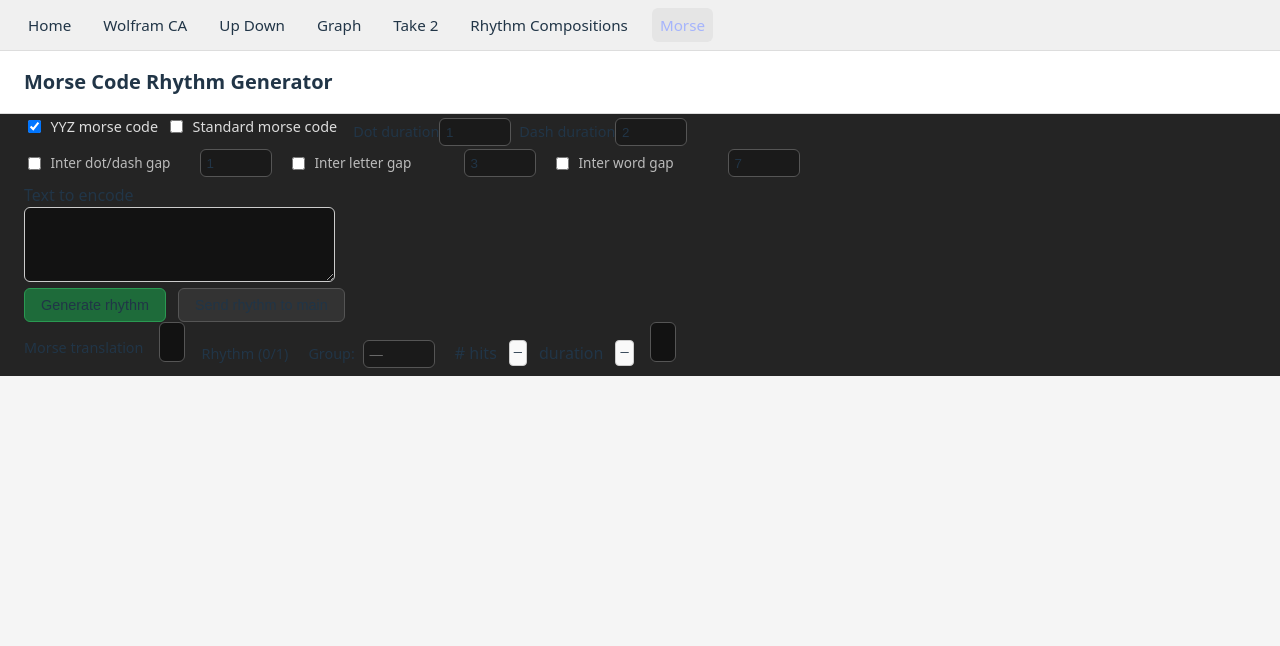
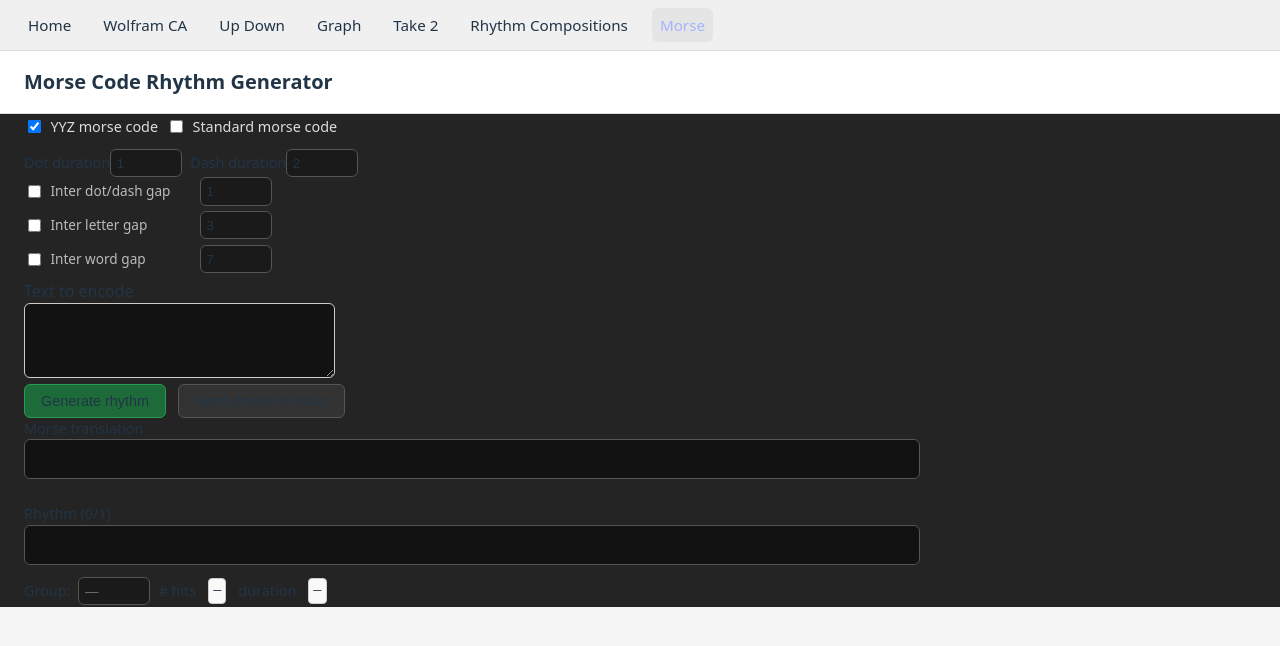
Before and after one commit to nathanfenoglio/midi_sequencing_toolbox, a React (Vite) app: page /morse in a window 1280 px wide. Shown: the top 646 px of the page. Built offline with nearby package versions, Linux system fonts and the light colour scheme.

Commit message:
layout tweaks graph page, updown page, morse page

```diff
--- a/src/App.css
+++ b/src/App.css
@@ -729,6 +729,7 @@ body {
   flex-wrap: wrap;
   gap: 0.5rem;
   min-width: 0;
+  flex-basis: 100%;
 }
 
 .field-row label {
@@ -1334,6 +1335,7 @@ button.controls.primary-send:hover:not(:disabled) {
   align-items: center;
   gap: 0.5rem 1rem;
   margin-bottom: 0.35rem;
+  flex-basis: 100%;
 }
 
 .morse-gap-label {
@@ -1362,6 +1364,7 @@ button.controls.primary-send:hover:not(:disabled) {
   border-radius: 6px;
   background: #121212;
   max-width: 56rem;
+  flex-basis: 100%;
 }
 
 .morse-readout .path-lines-code {
--- a/src/context/ToolboxSessionsContext.jsx
+++ b/src/context/ToolboxSessionsContext.jsx
@@ -52,7 +52,7 @@ export function ToolboxSessionsProvider({ children }) {
   const [scaleInput, setScaleInput] = useState(DEFAULT_SCALE);
   const [scalePresetKey, setScalePresetKey] = useState("");
   const [startNoteInput, setStartNoteInput] = useState("48");
-  const [repeatsInput, setRepeatsInput] = useState("8");
+  const [repeatsInput, setRepeatsInput] = useState("4");
   const [rows, setRows] = useState(() => [
     { id: newRowId(), countStr: "", stepStr: "", jumpStr: "" },
   ]);
--- a/src/pages/GraphPage.jsx
+++ b/src/pages/GraphPage.jsx
@@ -328,9 +328,7 @@ export function GraphPage() {
           </label> */}
 
           <p className="traversal-hint" role="note">
-            Paths run from the start node until a <strong>dead end</strong> or a step to an
-            already-visited node on that walk (the repeated node is included once, e.g.
-            0, 1, 2, 0).
+            Paths run from the start node until a <strong>dead end</strong> or the path encounters an already visited node (cycle) <br/> All paths are explored and included in output
           </p>
 
           <div className="graph-action-buttons">
--- a/src/pages/MorseRhythmPage.jsx
+++ b/src/pages/MorseRhythmPage.jsx
@@ -365,6 +365,13 @@ export function MorseRhythmPage() {
             <label className="output-label" htmlFor="morse-rhythm-out">
               Rhythm (0/1)
             </label>
+          </div>
+          <div id="morse-rhythm-out" className="morse-readout morse-rhythm-display">
+            {displayRhythm ? (
+              <code className="path-lines-code">{displayRhythm}</code>
+            ) : null}
+          </div>
+
           <div className="morse-group-control">
             <label htmlFor="morse-grouping-input">Group:</label>
             <input
@@ -377,7 +384,6 @@ export function MorseRhythmPage() {
               onChange={(e) => session.setGroupingInput(e.target.value)}
               onBlur={handleGroupingBlur}
             />
-            </div>
             <div className="morse-rhythm-stats" aria-live="polite">
               <label className="row-meta-label"># hits</label>
               <span className="row-meta-value">
@@ -389,11 +395,7 @@ export function MorseRhythmPage() {
               </span>
             </div>
           </div>
-          <div id="morse-rhythm-out" className="morse-readout morse-rhythm-display">
-            {displayRhythm ? (
-              <code className="path-lines-code">{displayRhythm}</code>
-            ) : null}
-          </div>
+
         </div>
       </div>
     </div>
--- a/src/pages/UpdownPage.jsx
+++ b/src/pages/UpdownPage.jsx
@@ -402,11 +402,11 @@ export function UpdownPage() {
       <div className="header2-visual">
         <div className="header2-container updown-ops-section">
           {/* some instructions */}
-          <p className="section-hint">
+          {/* <p className="section-hint">
             Row &quot;current note&quot; chains from start note and each row&apos;s calculated ending
             note. The output sequence updates automatically when scale, start note, repeats, and row
             fields are all valid (fully blank rows are skipped).
-          </p>
+          </p> */}
           <div className="operation-table-wrap">
             <table className="operation-table">
               <thead>
```
Lines whose indentation alone changed are shown as unchanged.
